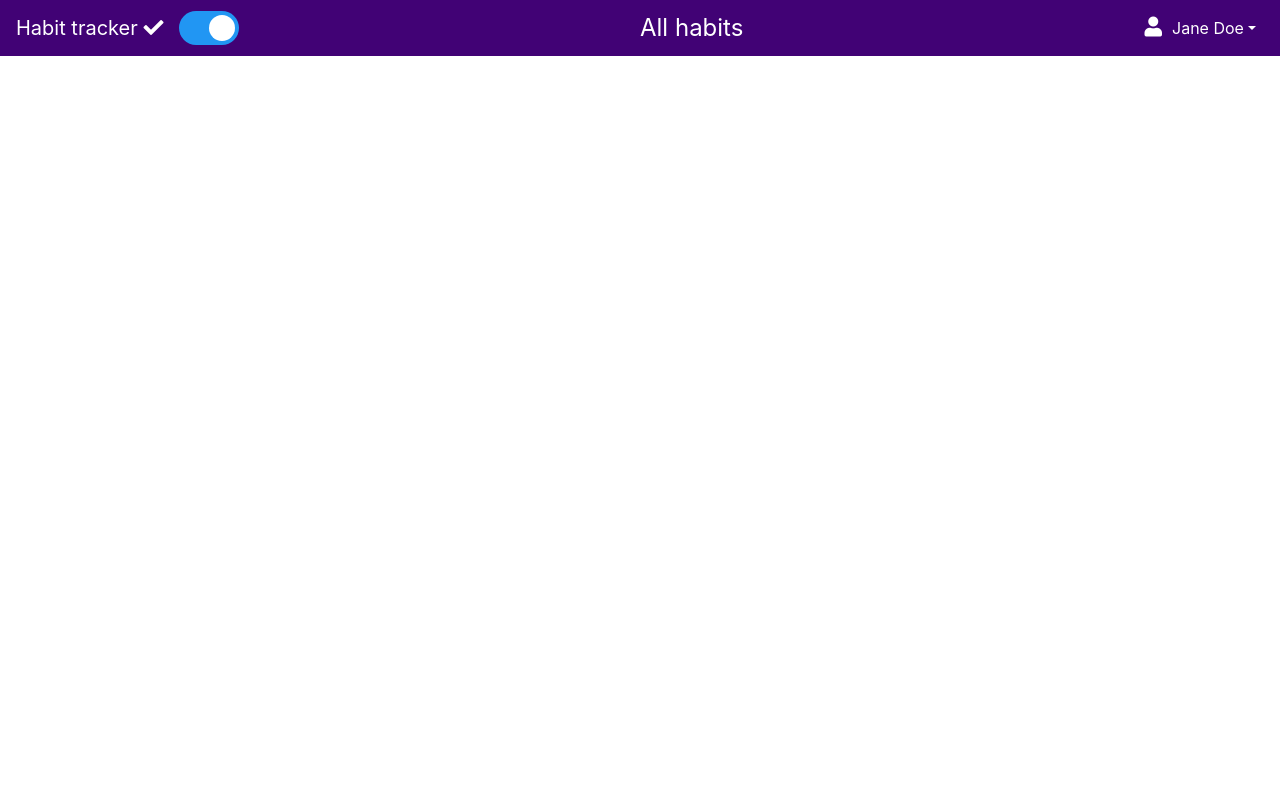
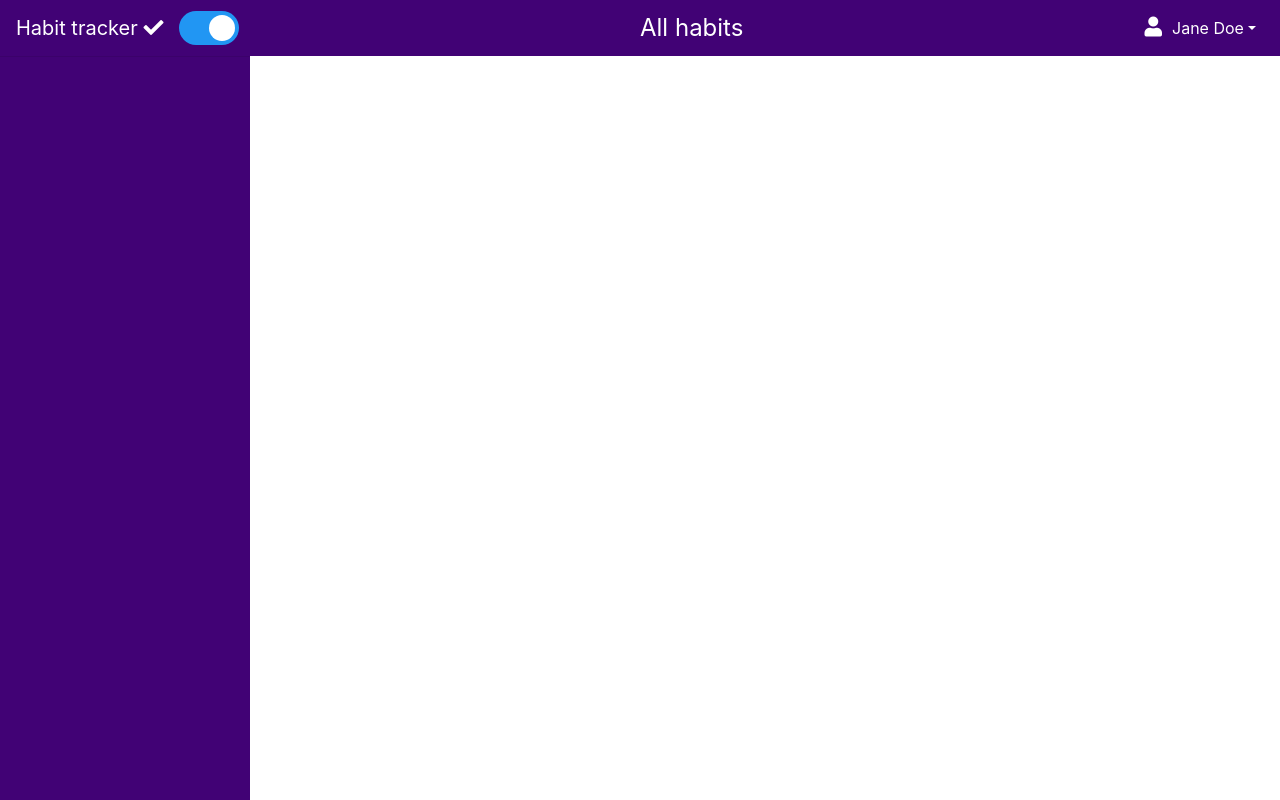
Before and after one commit to userradu/habit-tracker, an Angular app: page /dashboard in a window 1280 px wide. Built offline with nearby package versions, Linux system fonts and the light colour scheme.

Commit message:
Add sidebar component

```diff
--- a/src/app/dashboard/dashboard-header/dashboard-header.component.html
+++ b/src/app/dashboard/dashboard-header/dashboard-header.component.html
@@ -4,7 +4,7 @@
   </span>
 
   <label class="switch">
-      <input type="checkbox" checked>
+      <input type="checkbox" [formControl]="switch">
       <span class="slider round"></span>
   </label>
 
--- a/src/app/dashboard/dashboard-header/dashboard-header.component.ts
+++ b/src/app/dashboard/dashboard-header/dashboard-header.component.ts
@@ -1,4 +1,6 @@
 import { Component, OnInit } from '@angular/core';
+import { DashboardMenuDataService } from 'src/app/shared/services/dashboard-menu-data.service.ts.service';
+import { FormControl } from '@angular/forms';
 
 @Component({
   selector: 'app-dashboard-header',
@@ -8,10 +10,19 @@ import { Component, OnInit } from '@angular/core';
 export class DashboardHeaderComponent implements OnInit {
 
   public isUserSectionCollapsed = true;
+  public switch: FormControl;
 
-  constructor() { }
+  constructor(private dashboardMenuDataService: DashboardMenuDataService) {
+    this.switch = new FormControl(true);
+  }
 
   ngOnInit() {
+    this.switch.valueChanges.subscribe(checked => {
+      this.dashboardMenuDataService.setAction({
+        showSidebar: checked
+      });
+    });
+
   }
 
 }
--- /dev/null
+++ b/src/app/dashboard/dashboard-sidebar/dashboard-sidebar.component.css
@@ -0,0 +1,13 @@
+.sidebar {
+    position: fixed;
+    height: 100%;
+    width: 250px;
+    background-color: #410275;
+    border-top: 1px solid #3B026A;
+    transform: translateX(0);
+    transition: transform 250ms ease-in-out;
+}
+
+.hide-sidebar {
+    transform: translateX(-250px);
+}
--- /dev/null
+++ b/src/app/dashboard/dashboard-sidebar/dashboard-sidebar.component.html
@@ -0,0 +1 @@
+<div class="sidebar" [ngClass]="{'hide-sidebar': !showSidebar}"></div>
--- /dev/null
+++ b/src/app/dashboard/dashboard-sidebar/dashboard-sidebar.component.ts
@@ -0,0 +1,23 @@
+import { Component, OnInit } from '@angular/core';
+import { DashboardMenuDataService } from 'src/app/shared/services/dashboard-menu-data.service.ts.service';
+
+@Component({
+  selector: 'app-dashboard-sidebar',
+  templateUrl: './dashboard-sidebar.component.html',
+  styleUrls: ['./dashboard-sidebar.component.css']
+})
+export class DashboardSidebarComponent implements OnInit {
+
+  public showSidebar: boolean = true;
+
+  constructor(private dashboardMenuDataService: DashboardMenuDataService) { }
+
+  ngOnInit() {
+    this.dashboardMenuDataService.dashboardMenuActions$.subscribe(message => {
+      if (message) {
+        this.showSidebar = message.showSidebar;
+      }
+    });
+  }
+
+}
--- a/src/app/dashboard/dashboard.component.html
+++ b/src/app/dashboard/dashboard.component.html
@@ -1 +1,2 @@
 <app-dashboard-header></app-dashboard-header>
+<app-dashboard-sidebar></app-dashboard-sidebar>
--- a/src/app/dashboard/dashboard.module.ts
+++ b/src/app/dashboard/dashboard.module.ts
@@ -5,15 +5,19 @@ import { DashboardRoutingModule } from './dashboard-routing.module';
 import { DashboardHeaderComponent } from './dashboard-header/dashboard-header.component';
 import { DashboardComponent } from './dashboard.component';
 import {NgbDropdownModule, NgbCollapseModule} from '@ng-bootstrap/ng-bootstrap';
+import { DashboardSidebarComponent } from './dashboard-sidebar/dashboard-sidebar.component';
+import { ReactiveFormsModule } from '@angular/forms';
 
 
 @NgModule({
   declarations: [
     DashboardHeaderComponent,
-    DashboardComponent
+    DashboardComponent,
+    DashboardSidebarComponent
   ],
   imports: [
     CommonModule,
+    ReactiveFormsModule,
     DashboardRoutingModule,
     NgbDropdownModule,
     NgbCollapseModule
--- /dev/null
+++ b/src/app/shared/services/dashboard-menu-data.service.ts.service.ts
@@ -0,0 +1,18 @@
+import { Injectable } from '@angular/core';
+import { BehaviorSubject } from 'rxjs';
+
+@Injectable({
+  providedIn: 'root'
+})
+export class DashboardMenuDataService {
+
+  private dashboardMenuActionsSource = new BehaviorSubject(null);
+  dashboardMenuActions$ = this.dashboardMenuActionsSource.asObservable();
+
+  constructor() { }
+
+  setAction(action) {
+    this.dashboardMenuActionsSource.next(action)
+  }
+
+}
```
Also changed, not shown: 2 other files (tests, documents, lock files or other folders).
